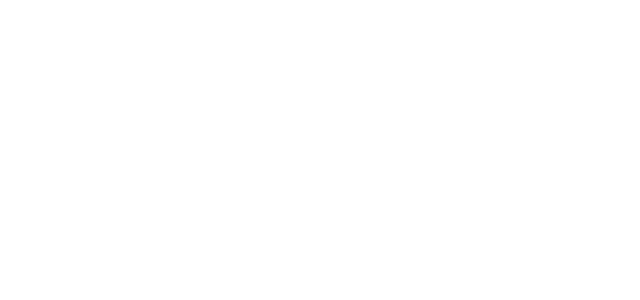
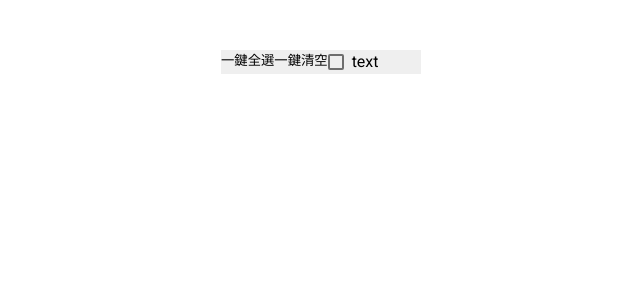
Before and after one commit to jamiechien25/jestTest, an Angular app: page /cart in a window 1280 px wide. Before the commit this address led to /. Shown: the top 300 px of the page, without its empty margins (319-959 px from the left). Built offline with nearby package versions, Linux system fonts and the light colour scheme.

Commit message:
add material & routing

```diff
--- a/package.json
+++ b/package.json
@@ -13,10 +13,12 @@
   "private": true,
   "dependencies": {
     "@angular/animations": "~13.3.0",
+    "@angular/cdk": "^13.3.9",
     "@angular/common": "~13.3.0",
     "@angular/compiler": "~13.3.0",
     "@angular/core": "~13.3.0",
     "@angular/forms": "~13.3.0",
+    "@angular/material": "^13.3.9",
     "@angular/platform-browser": "~13.3.0",
     "@angular/platform-browser-dynamic": "~13.3.0",
     "@angular/router": "~13.3.0",
--- a/src/app/app-routing.module.ts
+++ b/src/app/app-routing.module.ts
@@ -6,7 +6,12 @@ const routes: Routes = [
 
   {
     path: '',
-    loadChildren:() =>import('./product/product.module').then(m=>m.ProductModule)  }
+    loadChildren: () => import('./product/product.module').then(m => m.ProductModule)
+  },
+  {
+    path: 'cart',
+    loadChildren: () => import('./cart/cart.module').then(m => m.CartModule)
+  }
 
 ];
 
--- a/src/app/app.module.ts
+++ b/src/app/app.module.ts
@@ -4,6 +4,7 @@ import { AppRoutingModule } from './app-routing.module';
 import { AppComponent } from './app.component';
 import { CommonModule } from '@angular/common';
 import { ReactiveFormsModule, FormsModule } from '@angular/forms';
+import { NoopAnimationsModule } from '@angular/platform-browser/animations';
 
 @NgModule({
   declarations: [
@@ -17,6 +18,7 @@ import { ReactiveFormsModule, FormsModule } from '@angular/forms';
     CommonModule,
     ReactiveFormsModule,
     FormsModule,
+    NoopAnimationsModule,
   ],
   exports: [
     FormsModule,
--- a/src/app/cart/cart-routing.module.ts
+++ b/src/app/cart/cart-routing.module.ts
@@ -1,7 +1,8 @@
 import { NgModule } from '@angular/core';
 import { RouterModule, Routes } from '@angular/router';
+import { CartComponent } from './cart/cart.component';
 
-const routes: Routes = [];
+const routes: Routes = [{ path: '', component: CartComponent }];
 
 @NgModule({
   imports: [RouterModule.forChild(routes)],
--- a/src/app/cart/cart.module.ts
+++ b/src/app/cart/cart.module.ts
@@ -3,6 +3,8 @@ import { CommonModule } from '@angular/common';
 
 import { CartRoutingModule } from './cart-routing.module';
 import { CartComponent } from './cart/cart.component';
+
+import { MatCheckboxModule } from '@angular/material/checkbox';
 
 
 @NgModule({
@@ -11,7 +13,8 @@ import { CartComponent } from './cart/cart.component';
   ],
   imports: [
     CommonModule,
-    CartRoutingModule
+    CartRoutingModule,
+    MatCheckboxModule
   ]
 })
 export class CartModule { }
--- a/src/app/cart/cart/cart.component.html
+++ b/src/app/cart/cart/cart.component.html
@@ -1 +1,12 @@
-<p>cart works!</p>
+<div class="container">
+
+  <div class="button-area">
+    <button>一鍵全選</button>
+    <button>一鍵清空</button>
+  </div>
+
+  <div class="list-area">
+    <mat-checkbox>text</mat-checkbox>
+
+  </div>
+</div>
--- a/src/app/cart/cart/cart.component.scss
+++ b/src/app/cart/cart/cart.component.scss
@@ -0,0 +1,15 @@
+* {
+  border: none;
+}
+
+.container {
+  display: flex;
+}
+
+.container {
+  margin: 0 auto;
+  margin-top: 50px;
+
+  width: 200px;
+  background-color: rgb(239, 239, 239);
+}
--- a/src/index.html
+++ b/src/index.html
@@ -6,6 +6,9 @@
   <base href="/">
   <meta name="viewport" content="width=device-width, initial-scale=1">
   <link rel="icon" type="image/x-icon" href="favicon.ico">
+  <link rel="preconnect" href="https://fonts.gstatic.com">
+  <link href="https://fonts.googleapis.com/css2?family=Roboto:wght@300;400;500&display=swap" rel="stylesheet">
+  <link href="https://fonts.googleapis.com/icon?family=Material+Icons" rel="stylesheet">
 </head>
 <body>
   <app-root></app-root>
--- a/src/styles.scss
+++ b/src/styles.scss
@@ -1,5 +1,43 @@
+
+// Custom Theming for Angular Material
+// For more information: https://material.angular.io/guide/theming
+@use '@angular/material' as mat;
+// Plus imports for other components in your app.
+
+// Include the common styles for Angular Material. We include this here so that you only
+// have to load a single css file for Angular Material in your app.
+// Be sure that you only ever include this mixin once!
+@include mat.core();
+
+// Define the palettes for your theme using the Material Design palettes available in palette.scss
+// (imported above). For each palette, you can optionally specify a default, lighter, and darker
+// hue. Available color palettes: https://material.io/design/color/
+$jestTest-primary: mat.define-palette(mat.$indigo-palette);
+$jestTest-accent: mat.define-palette(mat.$pink-palette, A200, A100, A400);
+
+// The warn palette is optional (defaults to red).
+$jestTest-warn: mat.define-palette(mat.$red-palette);
+
+// Create the theme object. A theme consists of configurations for individual
+// theming systems such as "color" or "typography".
+$jestTest-theme: mat.define-light-theme((
+  color: (
+    primary: $jestTest-primary,
+    accent: $jestTest-accent,
+    warn: $jestTest-warn,
+  )
+));
+
+// Include theme styles for core and each component used in your app.
+// Alternatively, you can import and @include the theme mixins for each component
+// that you are using.
+@include mat.all-component-themes($jestTest-theme);
+
 /* You can add global styles to this file, and also import other style files */
 * {
   margin: 0;
   padding: 0;
 }
+
+html, body { height: 100%; }
+body { margin: 0; font-family: Roboto, "Helvetica Neue", sans-serif; }
```
Also changed, not shown: 1 other file (tests, documents, lock files or other folders).
